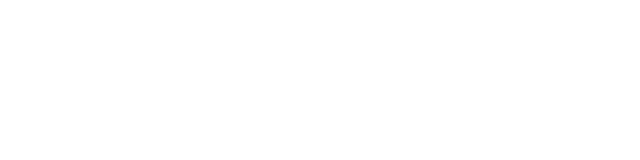
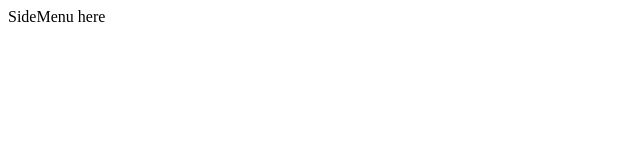
Before and after one commit to Andrew-Lee-A/Webinar_Tracker, a React (Create React App) app: page /dashboard in a window 1280 px wide. Before the commit this address had no page. Shown: the top 160 px of the page, without its empty margins (0-640 px from the left). Built offline with nearby package versions, Linux system fonts and the light colour scheme; a web font is replaced by a local one.

Commit message:
Added MUI dependency and dashboard componenet

```diff
--- a/package.json
+++ b/package.json
@@ -3,6 +3,8 @@
   "version": "0.1.0",
   "private": true,
   "dependencies": {
+    "@mui/material": "^5.8.0",
+    "@mui/styled-engine-sc": "^5.8.0",
     "@testing-library/jest-dom": "^5.16.4",
     "@testing-library/react": "^13.1.1",
     "@testing-library/user-event": "^13.5.0",
--- a/src/App.js
+++ b/src/App.js
@@ -5,6 +5,7 @@ import {Routes, Route} from 'react-router-dom'
 import Home from './components/Home/HomeIndex'
 import Login from './components/LoginPage/Login'
 import Register from './components/RegisterPage/Register'
+import Dashboard from './components/DashboardPage/Dashboard'
 // import ForgetPassword from './components/ForgetPasswordPage/ForgetPassword'
 
 export default function App() {
@@ -14,6 +15,7 @@ export default function App() {
             <Route exact path='/' element={<Home/>} />
             <Route path='/login' element={<Login/>} />
             <Route path='/register' element={<Register/>} />
+            <Route path='/dashboard' element={<Dashboard/>} />
             {/* <Route path='/forget-password' element={<ForgetPassword/>} /> */}
         </Routes>
       </div>
--- /dev/null
+++ b/src/components/DashboardPage/Dashboard.js
@@ -0,0 +1,11 @@
+import React from 'react'
+import SideMenu from './DashboardComponents/SideMenu'
+
+export default function Dashboard() {
+  return (
+    <>
+        <SideMenu/>
+    </>
+
+  )
+}
--- /dev/null
+++ b/src/components/DashboardPage/DashboardComponents/SideMenu.js
@@ -0,0 +1,9 @@
+import React from 'react'
+
+export default function SideMenu() {
+  return (
+      <>
+        <div>SideMenu here</div>
+      </>
+  )
+}
--- a/src/components/LoginPage/Login.js
+++ b/src/components/LoginPage/Login.js
@@ -32,6 +32,10 @@ export default function Login() {
                         <footer>
                             <p className='footerWrapper' >New to us? <Link  className='linkWrapper' to="/register">create an account</Link></p>
                         </footer>
+                        {/* Test for getting to dashboard page  */}
+                        <footer>
+                            <button className='demolinkButton' ><Link  className='demoLink' to="/dashboard">dashboard demo</Link></button>
+                        </footer>
                     </div>
                 </div>
         </LoginStyle>
@@ -40,6 +44,12 @@ export default function Login() {
 }
 
 const LoginStyle = styled.div`
+    .demoLinkButton{
+      background-color: #800080;
+    }
+    .demoLink{
+      color: 	#800080;
+    }
 
     .loginContainer{
         margin: -8px;
```
Also changed, not shown: 1 other file (tests, documents, lock files or other folders).
